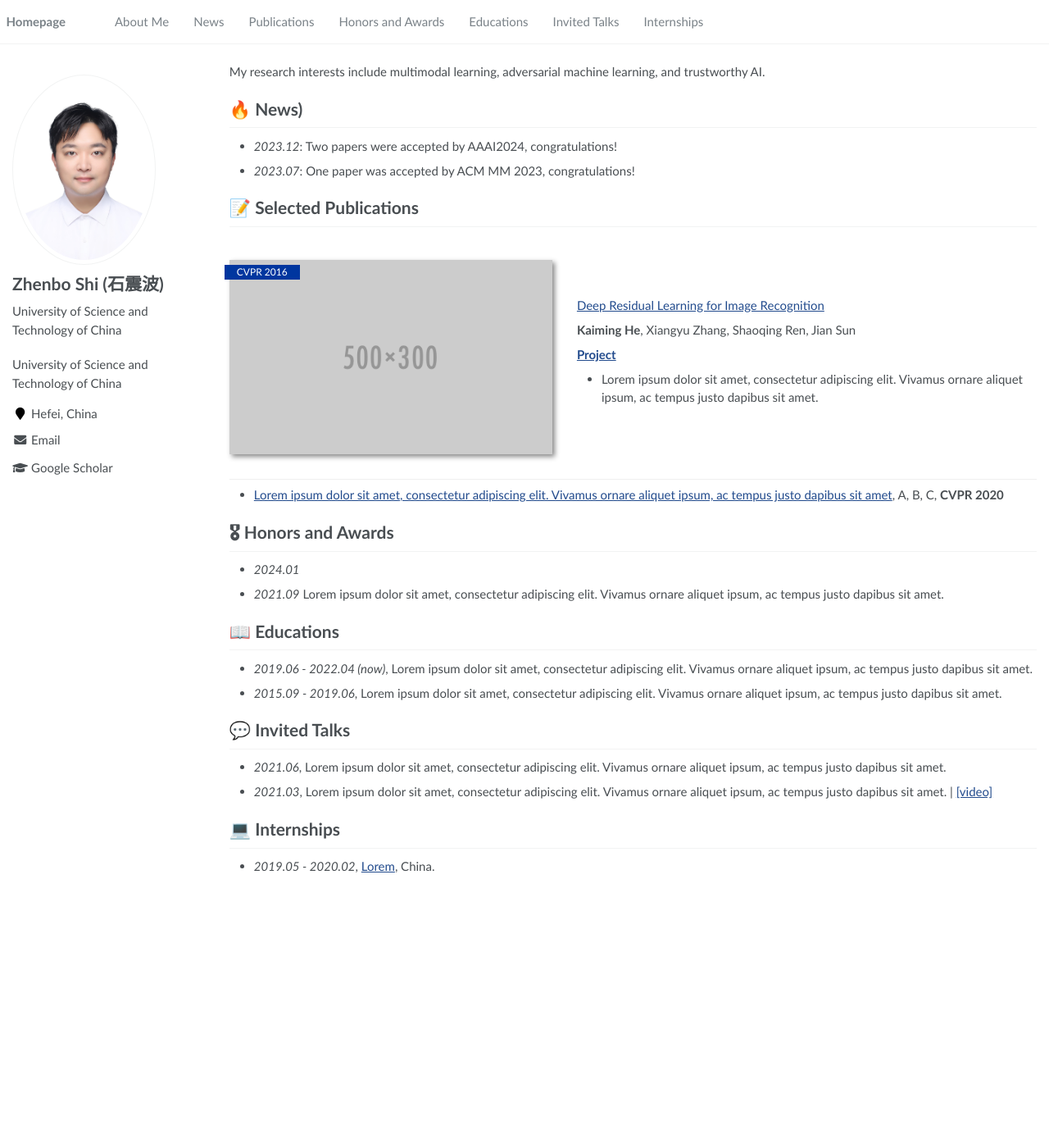
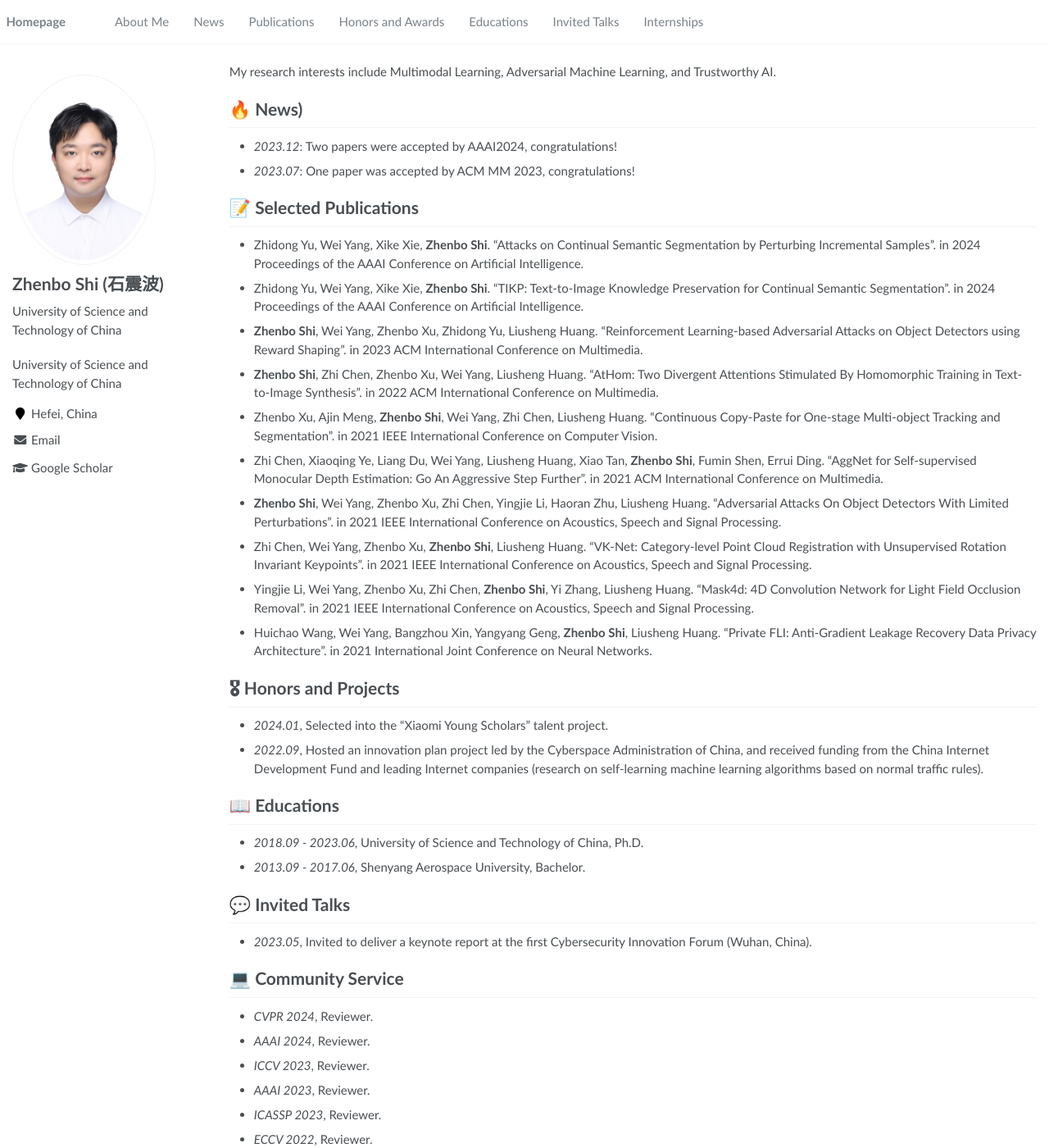
Before and after one commit to shizhenbo/shizhenbo.github.io, a Jekyll site: the page built from _pages/about.md, in a window 1280 px wide and 1400 px high. Shown: the whole window at 82% size. Built offline with Jekyll 4.4.1, drawn with Linux system fonts in a browser that asks for light colours; some of the changed text lies outside the part shown.

Commit message:
Update about.md

```diff
--- a/_pages/about.md
+++ b/_pages/about.md
@@ -9,11 +9,9 @@ redirect_from:
 ---
 
 
-
 <span class='anchor' id='about-me'></span>
 
-My research interests include multimodal learning, adversarial machine learning, and trustworthy AI.
-
+My research interests include Multimodal Learning, Adversarial Machine Learning, and Trustworthy AI.
 
 # 🔥 News)
 
@@ -23,31 +21,35 @@ My research interests include multimodal learning, adversarial machine learning,
 
 # 📝 Selected Publications
 
-<div class='paper-box'><div class='paper-box-image'><div><div class="badge">CVPR 2016</div><img src='images/500x300.png' alt="sym" width="100%"></div></div>
-<div class='paper-box-text' markdown="1">
+- Zhidong Yu, Wei Yang, Xike Xie, **Zhenbo Shi**. "Attacks on Continual Semantic Segmentation by Perturbing Incremental Samples". in 2024 Proceedings of the AAAI Conference on Artificial Intelligence.
+- Zhidong Yu, Wei Yang, Xike Xie, **Zhenbo Shi**. "TIKP: Text-to-Image Knowledge Preservation for Continual Semantic Segmentation". in 2024 Proceedings of the AAAI Conference on Artificial Intelligence.
+- **Zhenbo Shi**, Wei Yang, Zhenbo Xu, Zhidong Yu, Liusheng Huang. "Reinforcement Learning-based Adversarial Attacks on Object Detectors using Reward Shaping". in 2023 ACM International Conference on Multimedia.
+- **Zhenbo Shi**, Zhi Chen, Zhenbo Xu, Wei Yang, Liusheng Huang. "AtHom: Two Divergent Attentions Stimulated By Homomorphic Training in Text-to-Image Synthesis". in 2022 ACM International Conference on Multimedia.
+- Zhenbo Xu, Ajin Meng, **Zhenbo Shi**, Wei Yang, Zhi Chen, Liusheng Huang. "Continuous Copy-Paste for One-stage Multi-object Tracking and Segmentation". in 2021 IEEE International Conference on Computer Vision.
+- Zhi Chen, Xiaoqing Ye, Liang Du, Wei Yang, Liusheng Huang, Xiao Tan, **Zhenbo Shi**, Fumin Shen, Errui Ding. "AggNet for Self-supervised Monocular Depth Estimation: Go An Aggressive Step Further". in 2021 ACM International Conference on Multimedia.
+- **Zhenbo Shi**, Wei Yang, Zhenbo Xu, Zhi Chen, Yingjie Li, Haoran Zhu, Liusheng Huang. "Adversarial Attacks On Object Detectors With Limited Perturbations". in 2021 IEEE International Conference on Acoustics, Speech and Signal Processing.
+- Zhi Chen, Wei Yang, Zhenbo Xu, **Zhenbo Shi**, Liusheng Huang. "VK-Net: Category-level Point Cloud Registration with Unsupervised Rotation Invariant Keypoints". in 2021 IEEE International Conference on Acoustics, Speech and Signal Processing.
+- Yingjie Li, Wei Yang, Zhenbo Xu, Zhi Chen, **Zhenbo Shi**, Yi Zhang, Liusheng Huang. "Mask4d: 4D Convolution Network for Light Field Occlusion Removal". in 2021 IEEE International Conference on Acoustics, Speech and Signal Processing.
+- Huichao Wang, Wei Yang, Bangzhou Xin, Yangyang Geng, **Zhenbo Shi**, Liusheng Huang. "Private FLI: Anti-Gradient Leakage Recovery Data Privacy Architecture". in 2021 International Joint Conference on Neural Networks.
 
-[Deep Residual Learning for Image Recognition](https://openaccess.thecvf.com/content_cvpr_2016/papers/He_Deep_Residual_Learning_CVPR_2016_paper.pdf)
 
-**Kaiming He**, Xiangyu Zhang, Shaoqing Ren, Jian Sun
-
-[**Project**](https://scholar.google.com/citations?view_op=view_citation&hl=zh-CN&user=DhtAFkwAAAAJ&citation_for_view=DhtAFkwAAAAJ:ALROH1vI_8AC) <strong><span class='show_paper_citations' data='DhtAFkwAAAAJ:ALROH1vI_8AC'></span></strong>
-- Lorem ipsum dolor sit amet, consectetur adipiscing elit. Vivamus ornare aliquet ipsum, ac tempus justo dapibus sit amet.
-</div>
-</div>
-
-- [Lorem ipsum dolor sit amet, consectetur adipiscing elit. Vivamus ornare aliquet ipsum, ac tempus justo dapibus sit amet](https://github.com), A, B, C, **CVPR 2020**
-
-# 🎖 Honors and Awards
-- *2024.01*
-- *2021.09* Lorem ipsum dolor sit amet, consectetur adipiscing elit. Vivamus ornare aliquet ipsum, ac tempus justo dapibus sit amet.
+# 🎖 Honors and Projects
+- *2024.01*, Selected into the "Xiaomi Young Scholars" talent project.
+- *2022.09*, Hosted an innovation plan project led by the Cyberspace Administration of China, and received funding from the China Internet Development Fund and leading Internet companies (research on self-learning machine learning algorithms based on normal traffic rules).
 
 # 📖 Educations
-- *2019.06 - 2022.04 (now)*, Lorem ipsum dolor sit amet, consectetur adipiscing elit. Vivamus ornare aliquet ipsum, ac tempus justo dapibus sit amet.
-- *2015.09 - 2019.06*, Lorem ipsum dolor sit amet, consectetur adipiscing elit. Vivamus ornare aliquet ipsum, ac tempus justo dapibus sit amet.
+- *2018.09 - 2023.06*, University of Science and Technology of China, Ph.D.
+- *2013.09 - 2017.06*, Shenyang Aerospace University, Bachelor.
 
 # 💬 Invited Talks
-- *2021.06*, Lorem ipsum dolor sit amet, consectetur adipiscing elit. Vivamus ornare aliquet ipsum, ac tempus justo dapibus sit amet.
-- *2021.03*, Lorem ipsum dolor sit amet, consectetur adipiscing elit. Vivamus ornare aliquet ipsum, ac tempus justo dapibus sit amet.  \| [\[video\]](https://github.com/)
+- *2023.05*, Invited to deliver a keynote report at the first Cybersecurity Innovation Forum (Wuhan, China).
 
-# 💻 Internships
-- *2019.05 - 2020.02*, [Lorem](https://github.com/), China.
+# 💻 Community Service
+- *CVPR 2024*, Reviewer.
+- *AAAI 2024*, Reviewer.
+- *ICCV 2023*, Reviewer.
+- *AAAI 2023*, Reviewer.
+- *ICASSP 2023*, Reviewer.
+- *ECCV 2022*, Reviewer.
+- *ICASSP 2022*, Reviewer.
+......
```
